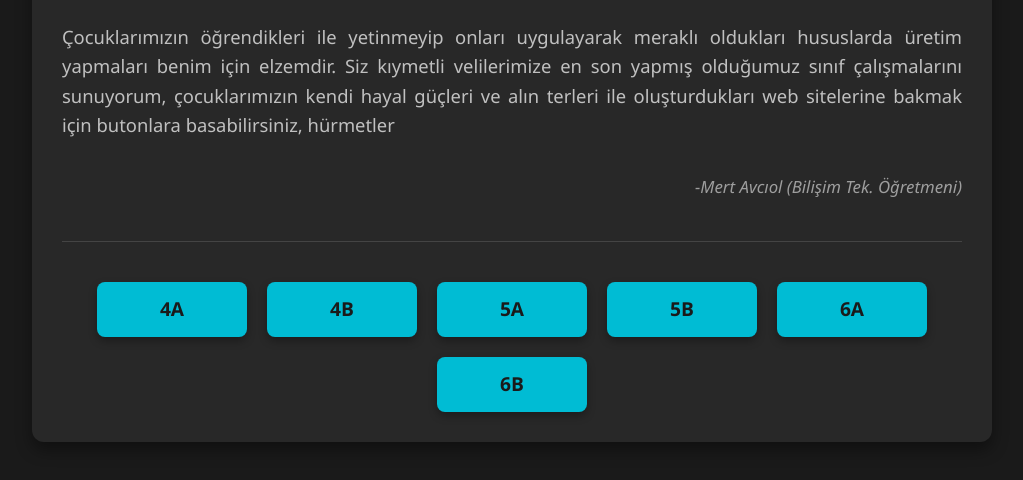
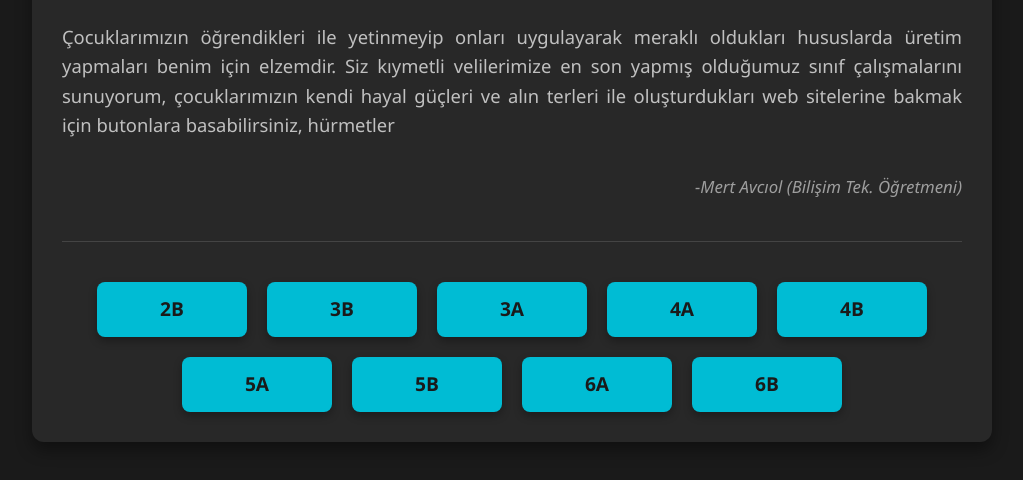
Before and after one commit to musakin0101-sudo/Okul, a plain HTML site: page index.html in a window 1280 px wide. Shown: the part 206-686 px from the top of the page, without its empty margins (128-1151 px from the left). Drawn offline with Linux system fonts and the light colour scheme.

Commit message:
Update index.html

```diff
--- a/index.html
+++ b/index.html
@@ -147,6 +147,9 @@
         <hr>
 
         <div class="buttons">
+            <a href="2B.html" class="button">2B</a>
+            <a href="3B.html" class="button">3B</a>
+            <a href="3A.html" class="button">3A</a>
             <a href="4A.html" class="button">4A</a>
             <a href="4B.html" class="button">4B</a>
             <a href="5A.html" class="button">5A</a>
```
